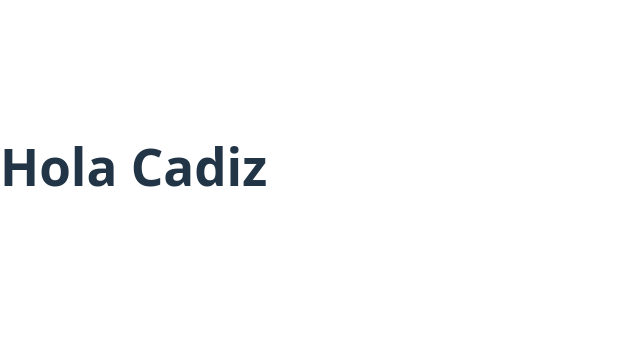
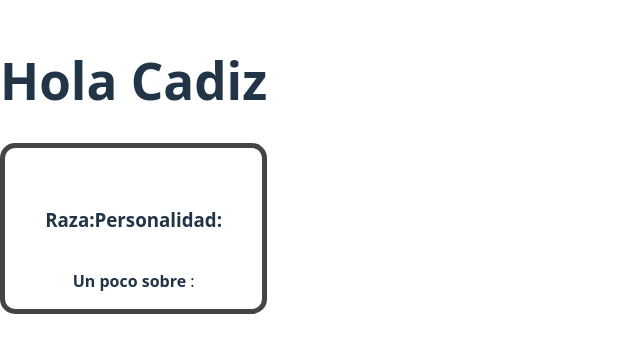
Before and after one commit to DubinRios/found-meow, a React (Vite) app: page / in a window 1280 px wide. Shown: the part 234-586 px from the top of the page, without its empty margins (0-640 px from the left). Built offline with nearby package versions, Linux system fonts and the light colour scheme.

Commit message:
feat: Estructura de Card.jsx

```diff
--- a/src/App.jsx
+++ b/src/App.jsx
@@ -1,11 +1,14 @@
 import './App.css'
+import Card from './components/Card/Card'
 
 function App() {
 
   return (
     <>
     <h1>Hola Cadiz</h1>
+    <Card />
     </>
+
   )
 }
 
--- a/src/components/Card/Card.css
+++ b/src/components/Card/Card.css
@@ -0,0 +1,14 @@
+.cardCats {
+    display: grid;
+    text-align: center;
+    height: 50%;
+    margin-top: 30px;
+    border: 5px solid;
+    border-color: #444444;
+    border-radius: 15px;
+}
+
+.h3 {
+    display: flex;
+    justify-content: center;
+}
--- a/src/components/Card/Card.jsx
+++ b/src/components/Card/Card.jsx
@@ -1,9 +1,26 @@
 import React from 'react'
 import './Card.css'
 
-const Card = () => {
+const Card = (props) => {
   return (
-    <div>
+    <div
+        className='cardCats'
+        style={{backgroundColor: props.color}}>
+        <img src={props.url} alt={props.imgRota} />
+        <h2>
+            {props.id}
+        </h2>
+        <div className='h3'>
+            <h3>
+                Raza: {props.name}
+            </h3>
+            <h3>
+                Personalidad: {props.temperament}
+            </h3>
+        </div>
+        <p>
+            <strong>Un poco sobre {props.id}</strong>: {props.description}
+        </p>
     </div>
   )
 }
```
